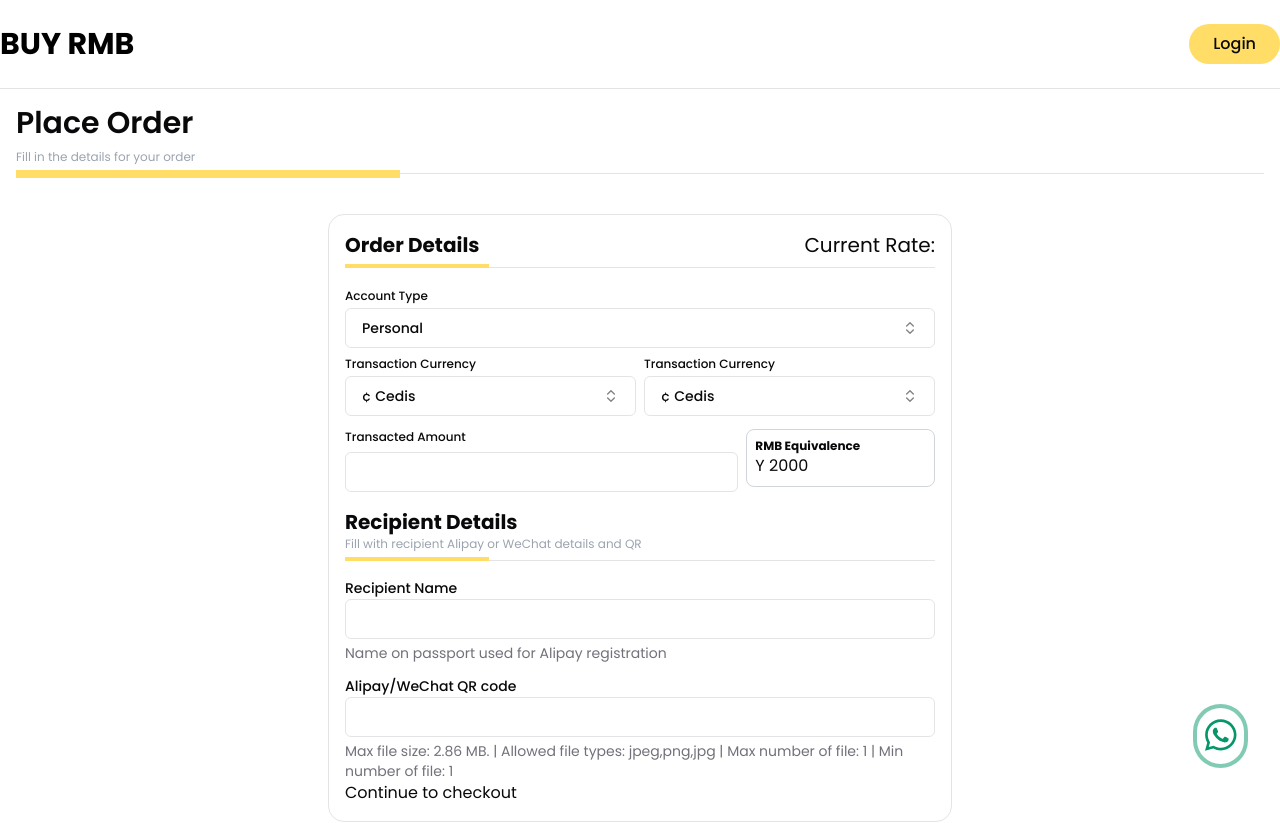
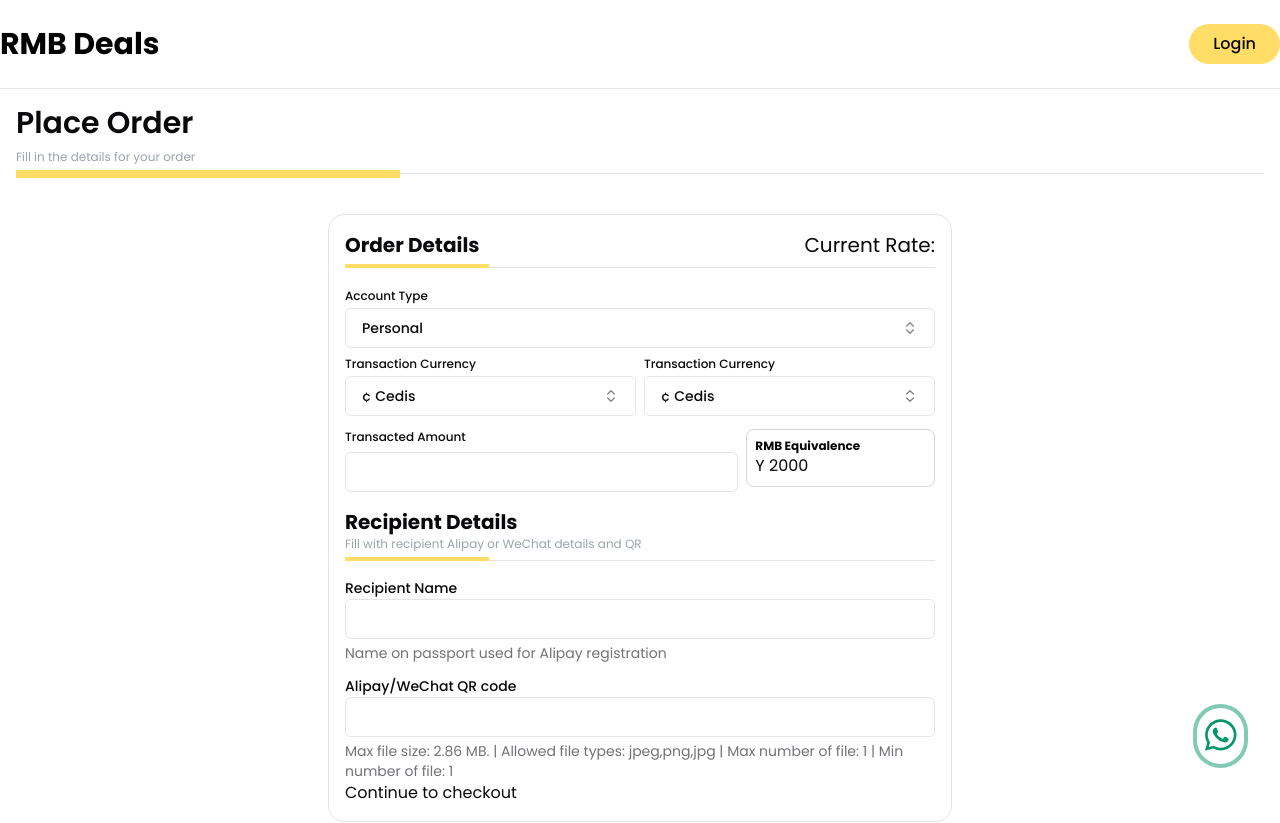
Before and after one commit to essienmichael4/rmbdeals, a React (Vite) app: page /rmbdeals/buy in a window 1280 px wide. Shown: the top 823 px of the page. Built offline with nearby package versions, Linux system fonts and the light colour scheme.

Commit message:
routes update

```diff
--- a/src/components/Header.tsx
+++ b/src/components/Header.tsx
@@ -5,7 +5,9 @@
   return (
     <header className='w-full py-4 border-b absolute z-50'>
         <nav className="container px-4 lg:px-0 mx-auto flex justify-between items-center py-2">
+          <Link to={""}>
             <h1 className='text-3xl font-bold text-white sm:text-black'>RMB Deals</h1>
+          </Link>
             <div className='flex gap-4'>
                 <Link className='py-2 px-4 lg:px-6 rounded-full text-md font-medium text-white bg-black' to={"buy"}>Buy</Link>
                 <Link className='py-2 px-4 lg:px-6 rounded-full text-md font-medium bg-[#FFDD66]' to={"login"}>Login</Link>
--- a/src/components/Hero.tsx
+++ b/src/components/Hero.tsx
@@ -8,8 +8,8 @@
             <h2 className=' text-[2.75rem] leading-tight lg:text-left text-[#FFDD66] sm:text-black lg:text-5xl sm:text-center md:text-6xl xl:text-6xl 2xl:text-7xl font-semibold'>RMB Transactions Simplified Here</h2>
             <p className='text-sm lg:text-md sm:text-center lg:text-left text-white sm:text-black'>The fastest and most secure way to fund any alipay, wechat or bank account and a reliable way to pay your Chinese suppliers. Managing all your orders or just transacting  at your own pace.</p>
             <div className='flex gap-4 sm:justify-center lg:justify-start'>
-                <Link to={"/register"} className='py-1 pl-4 pr-1 rounded-full bg-[#FFDD66] flex items-center gap-4'>Get Started <div className="w-10 h-10 rounded-full flex items-center justify-center bg-white"><span className='text-xl'>&#x27F6;</span></div></Link>
-                <Link to={"/buy"} className='py-3 px-8 rounded-full bg-black text-white'>Buy</Link>
+                <Link to={"register"} className='py-1 pl-4 pr-1 rounded-full bg-[#FFDD66] flex items-center gap-4'>Get Started <div className="w-10 h-10 rounded-full flex items-center justify-center bg-white"><span className='text-xl'>&#x27F6;</span></div></Link>
+                <Link to={"buy"} className='py-3 px-8 rounded-full bg-black text-white'>Buy</Link>
             </div>
         </div>
         <div className='absolute w-full top-0 left-0 lg:left-20 -z-10 sm:relative sm:rounded-lg lg:rounded-none lg:-right-20 lg:w-[60%] h-full bg-slate-500 flex bg-cover bg-center' style={{backgroundImage:`url(${hero})`}}>
--- a/src/components/InAppHeader.tsx
+++ b/src/components/InAppHeader.tsx
@@ -12,7 +12,9 @@
   return (
     <header className='w-full sticky top-0 border-b bg-white z-50'>
       <nav className="container px-4 py-8 lg:py-0 lg:px-0 mx-auto flex justify-between items-center">
-            <h1 className='text-3xl font-bold sm:text-black'>RMB Deals</h1>
+        <Link to={"../rmbdeals/dashboard"}>
+          <h1 className='text-3xl font-bold text-white sm:text-black'>RMB Deals</h1>
+        </Link>
         <div className='hidden lg:flex gap-8 h-full items-center'>
           <NavLink to={"rmbdeals/dashboard"} className={`inline-block py-10 text-gray-500 border-b-4 border-white hover:text-[#FFDD66]`}>Dashboard</NavLink>
           <NavLink to={"rmbdeals/orders"} className='inline-block py-10 text-gray-500 border-b-4 border-white hover:text-[#FFDD66]'>Orders</NavLink>
--- a/src/pages/Buy/Unknown.tsx
+++ b/src/pages/Buy/Unknown.tsx
@@ -33,7 +33,9 @@
     <>
         <header className='w-full py-4 border-b sticky top-0 z-50 bg-white'>
             <nav className="container px-4 lg:px-0 mx-auto flex justify-between items-center py-2">
-                <h1 className='text-3xl font-bold sm:text-black'>BUY RMB</h1>
+                <Link to={"../rmbdeals"}>
+                    <h1 className='text-3xl font-bold text-white sm:text-black'>RMB Deals</h1>
+                </Link>
                 <div className='flex gap-4 lg:gap-8'>
                     <Link className='py-2 px-4 lg:px-6 rounded-full text-md font-medium bg-[#FFDD66]' to={"../rmbdeals/login"}>Login</Link>
                 </div>
--- a/src/pages/Checkout/Checkout.tsx
+++ b/src/pages/Checkout/Checkout.tsx
@@ -3,6 +3,7 @@
 import { Button } from '../../components/ui/button'
 import { useForm } from 'react-hook-form'
 import Footer from '@/components/Footer'
+import { Link } from 'react-router-dom'
 
 const Checkout = () => {
     const form = useForm({
@@ -19,7 +20,9 @@
     <>
         <header className='w-full py-4 border-b sticky top-0 z-50 bg-white'>
             <nav className="container px-4 lg:px-0 mx-auto flex justify-between items-center py-2">
-                <h1 className='text-3xl font-bold sm:text-black'>BUY RMB</h1>
+                <Link to={"../rmbdeals"}>
+                    <h1 className='text-3xl font-bold text-white sm:text-black'>RMB Deals</h1>
+                </Link>
             </nav>
         </header>
         <div className='mx-auto container mt-4 mb-16 px-4 lg:px-0'>
--- a/src/pages/Login/Login.tsx
+++ b/src/pages/Login/Login.tsx
@@ -6,7 +6,9 @@
     <>
         <header className='w-full py-4 border-b absolute z-50'>
             <nav className="container px-4 lg:px-0 mx-auto flex justify-between items-center py-2">
-                <h1 className='text-3xl font-bold text-white sm:text-black'>BUY RMB</h1>
+            <Link to={"../rmbdeals"}>
+            <h1 className='text-3xl font-bold text-white sm:text-black'>RMB Deals</h1>
+          </Link>
                 <div className='flex gap-4 lg:gap-8'>
                     <Link className='py-2 px-4 lg:px-6 rounded-full text-md font-medium text-white bg-black' to={"../rmbdeals/buy"}>Buy</Link>
                     <Link className='py-2 px-4 lg:px-6 rounded-full text-md font-medium bg-[#FFDD66]' to={"../rmbdeals/register"}>Register</Link>
--- a/src/pages/Register/Register.tsx
+++ b/src/pages/Register/Register.tsx
@@ -7,7 +7,9 @@
     <>
         <header className='w-full py-4 border-b absolute z-50'>
             <nav className="container px-4 lg:px-0 mx-auto flex justify-between items-center py-2">
-                <h1 className='text-3xl font-bold text-white sm:text-black'>BUY RMB</h1>
+                <Link to={"../rmbdeals"}>
+                    <h1 className='text-3xl font-bold text-white sm:text-black'>RMB Deals</h1>
+                </Link>
                 <div className='flex gap-4 lg:gap-8'>
                     <Link className='py-2 px-4 lg:px-6 rounded-full text-md font-medium text-white bg-black' to={"../rmbdeals/buy"}>Buy</Link>
                     <Link className='py-2 px-4 lg:px-6 rounded-full text-md font-medium bg-[#FFDD66]' to={"../rmbdeals/login"}>Login</Link>
```
Lines whose indentation alone changed are shown as unchanged.
